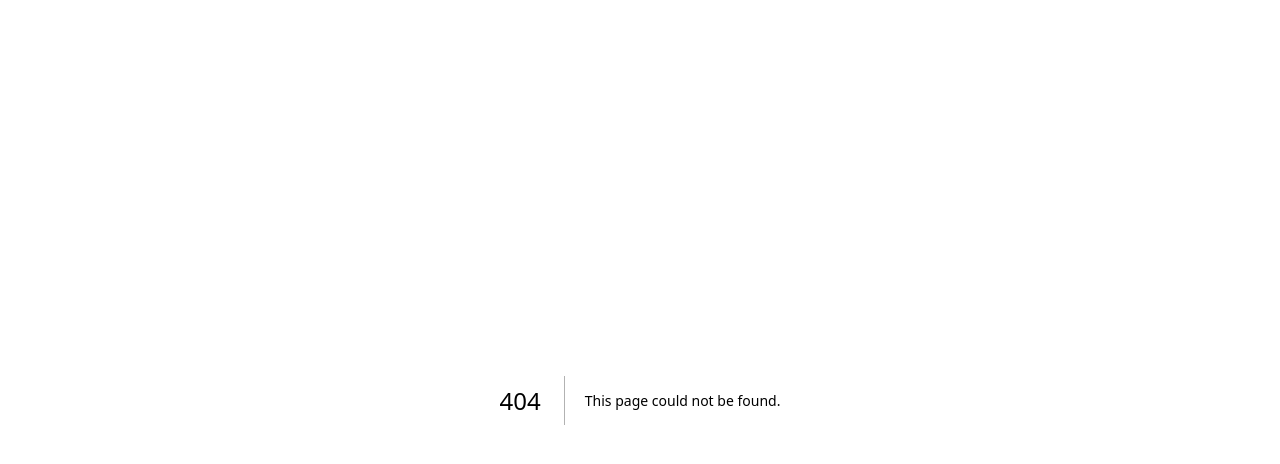
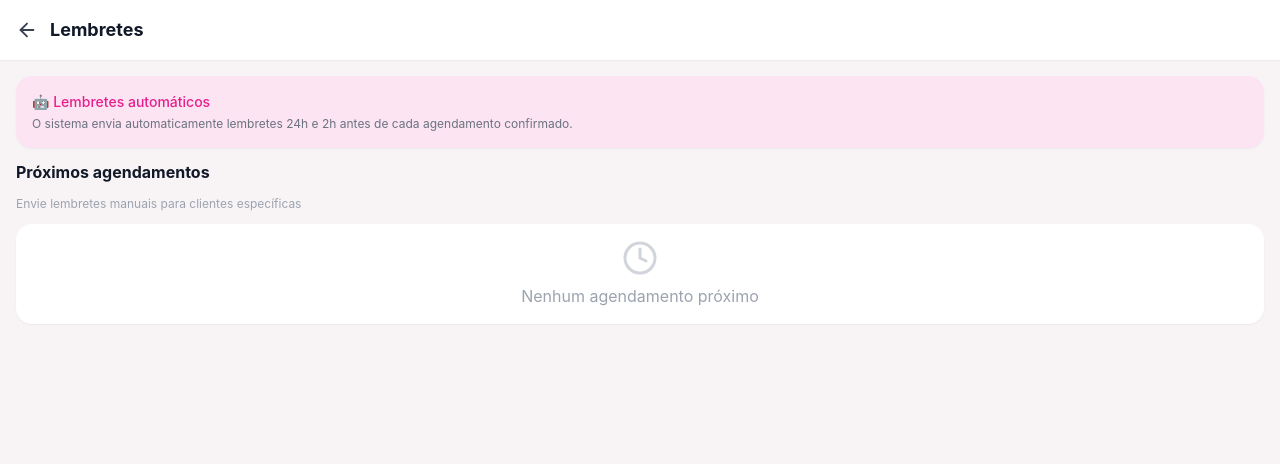
Before and after one commit to juliatedeschi7-creator/salao, a Next.js app: page /salao/notificacoes/lembretes in a window 1280 px wide. Before the commit this address had no page. Shown: the top 464 px of the page. Built offline with nearby package versions, Linux system fonts and the light colour scheme.

Commit message:
Criar page.tsx

```diff
--- /dev/null
+++ b/src/app/salao/notificacoes/lembretes/page.tsx
@@ -0,0 +1,131 @@
+'use client'
+
+import { useEffect, useState } from 'react'
+import { supabase } from '@/lib/supabase'
+import { useAuth } from '@/lib/hooks/useAuth'
+import { useRouter } from 'next/navigation'
+import { ArrowLeft, Clock, CheckCircle } from 'lucide-react'
+
+export default function LembretesPage() {
+  const { profile, loading } = useAuth()
+  const router = useRouter()
+  const [salao, setSalao] = useState<any>(null)
+  const [agendamentos, setAgendamentos] = useState<any[]>([])
+
+  useEffect(() => {
+    if (!loading && profile?.salao_id) carregarDados()
+  }, [loading])
+
+  async function carregarDados() {
+    const { data: sal } = await supabase.from('saloes').select('*')
+      .eq('id', profile!.salao_id!).single()
+    setSalao(sal)
+
+    const amanha = new Date()
+    amanha.setDate(amanha.getDate() + 1)
+    amanha.setHours(0, 0, 0, 0)
+    const fimAmanha = new Date(amanha)
+    fimAmanha.setHours(23, 59, 59, 999)
+
+    const { data: ags } = await supabase.from('agendamentos')
+      .select('*, clientes(nome, profile_id), servicos(nome)')
+      .eq('salao_id', profile!.salao_id!)
+      .in('status', ['confirmado', 'pendente'])
+      .gte('data_hora', new Date().toISOString())
+      .order('data_hora')
+      .limit(20)
+    setAgendamentos(ags || [])
+  }
+
+  async function enviarLembrete(ag: any) {
+    if (!ag.clientes?.profile_id) return
+
+    const dataHora = new Date(ag.data_hora)
+    await supabase.from('notificacoes').insert({
+      salao_id: profile!.salao_id,
+      remetente_id: profile!.id,
+      destinatario_id: ag.clientes.profile_id,
+      titulo: '⏰ Lembrete de agendamento',
+      mensagem: `Olá ${ag.clientes.nome}! Lembrando do seu ${ag.servicos?.nome} em ${dataHora.toLocaleDateString('pt-BR')} às ${dataHora.toLocaleTimeString('pt-BR', { hour: '2-digit', minute: '2-digit' })}. Te esperamos! 💕`,
+      tipo: 'lembrete',
+    })
+
+    alert(`Lembrete enviado para ${ag.clientes.nome}!`)
+  }
+
+  const cor = salao?.cor_primaria || '#E91E8C'
+
+  return (
+    <div className="min-h-screen bg-[#f8f4f6] pb-8">
+      <div className="bg-white px-4 py-4 flex items-center gap-3 shadow-sm">
+        <button onClick={() => router.back()}>
+          <ArrowLeft size={22} className="text-gray-700" />
+        </button>
+        <h1 className="font-bold text-gray-900 text-lg flex-1">Lembretes</h1>
+      </div>
+
+      <div className="px-4 py-4 flex flex-col gap-3">
+        <div className="card" style={{ backgroundColor: salao?.cor_secundaria || '#FCE4F3' }}>
+          <p className="text-sm font-medium" style={{ color: cor }}>
+            🤖 Lembretes automáticos
+          </p>
+          <p className="text-xs text-gray-500 mt-1">
+            O sistema envia automaticamente lembretes 24h e 2h antes de cada agendamento confirmado.
+          </p>
+        </div>
+
+        <p className="font-bold text-gray-900">Próximos agendamentos</p>
+        <p className="text-xs text-gray-400">
+          Envie lembretes manuais para clientes específicas
+        </p>
+
+        {agendamentos.length === 0 ? (
+          <div className="card text-center py-10">
+            <Clock size={36} className="text-gray-300 mx-auto mb-2" />
+            <p className="text-gray-400">Nenhum agendamento próximo</p>
+          </div>
+        ) : (
+          agendamentos.map(ag => {
+            const dataHora = new Date(ag.data_hora)
+            const temPerfil = !!ag.clientes?.profile_id
+            return (
+              <div key={ag.id} className="card flex flex-col gap-3">
+                <div className="flex items-start justify-between">
+                  <div>
+                    <p className="font-bold text-gray-900">{ag.clientes?.nome}</p>
+                    <p className="text-sm text-gray-500">{ag.servicos?.nome}</p>
+                    <p className="text-xs text-gray-400 mt-0.5">
+                      {dataHora.toLocaleDateString('pt-BR')} às{' '}
+                      {dataHora.toLocaleTimeString('pt-BR', {
+                        hour: '2-digit', minute: '2-digit'
+                      })}
+                    </p>
+                  </div>
+                  <span className={`text-xs px-2 py-0.5 rounded-full font-medium ${ag.status === 'confirmado' ? 'bg-green-50 text-green-600' : 'bg-yellow-50 text-yellow-600'}`}>
+                    {ag.status === 'confirmado' ? 'Confirmado' : 'Pendente'}
+                  </span>
+                </div>
+
+                {temPerfil ? (
+                  <button onClick={() => enviarLembrete(ag)}
+                    className="flex items-center justify-center gap-2 py-2.5 rounded-xl text-sm font-medium text-white"
+                    style={{ backgroundColor: cor }}>
+                    <Clock size={14} />
+                    Enviar lembrete agora
+                  </button>
+                ) : (
+                  <div className="flex items-center gap-2 py-2">
+                    <CheckCircle size={14} className="text-gray-300" />
+                    <p className="text-xs text-gray-400">
+                      Cliente sem conta no sistema
+                    </p>
+                  </div>
+                )}
+              </div>
+            )
+          })
+        )}
+      </div>
+    </div>
+  )
+}
```
